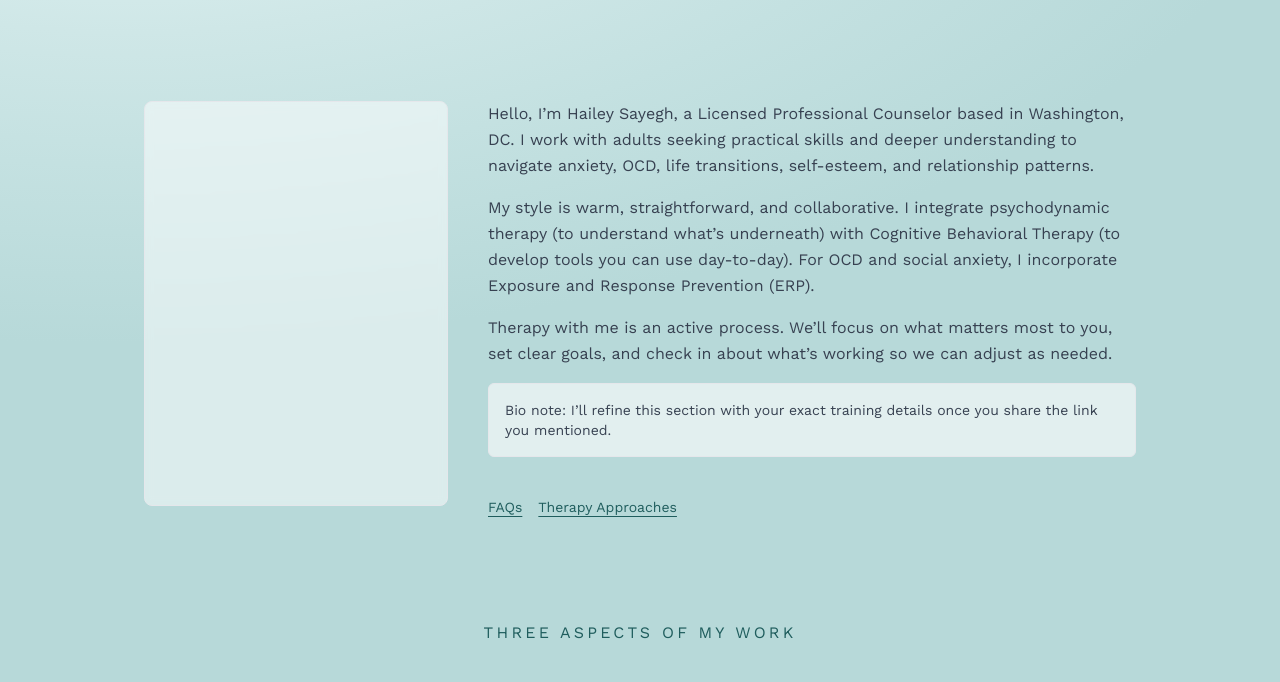
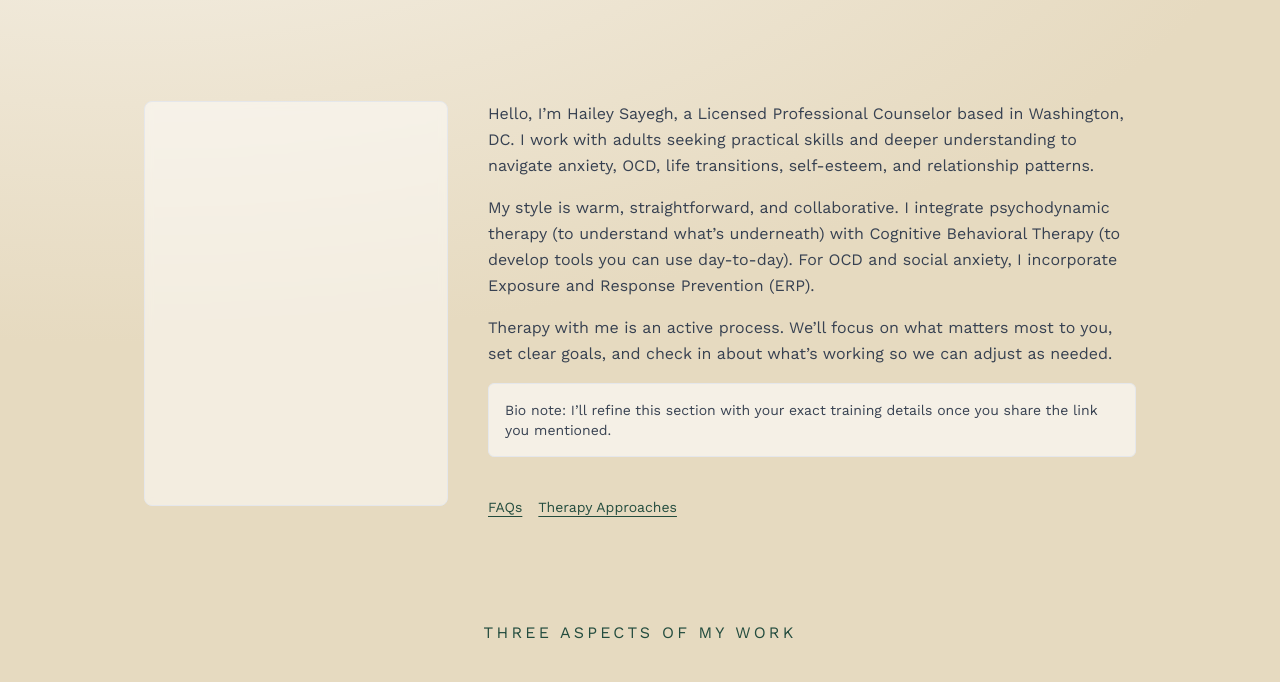
Before and after one commit to haileysayegh/lpc-website, a website: page docs/about/index.html in a window 1280 px wide. Shown: the part 256-938 px from the top of the page. Drawn offline with nearby package versions, Linux system fonts and the light colour scheme.

Commit message:
Theme: dark green + cream with orange accents; update background and headings; rebuild CSS

```diff
--- a/docs/tailwind.css
+++ b/docs/tailwind.css
@@ -7,10 +7,11 @@
 /* Design tokens */
 @layer base {
   :root {
-    --brand-50: 244 247 247;
-    --brand-600: 37 111 111;
-    --brand-700: 31 93 93;
-    --ink: 31 41 55;
+    --brand-50: 250 246 239;   /* cream */
+    --brand-600: 46 94 78;     /* dark green */
+    --brand-700: 35 76 62;     /* darker green */
+    --accent-500: 233 137 42;  /* orange */
+    --ink: 26 36 33;           /* near-black green */
   }
 
   html { scroll-behavior: smooth; }
@@ -29,7 +30,7 @@
 /* Presentation helpers */
 @layer components {
   .aqua-paper {
-    background: radial-gradient(1200px 600px at 10% 0%, #e8f3f3 0%, #d9eeee 30%, #cfe7e7 48%, #c4e1e1 70%, #b7d9d9 100%);
+    background: radial-gradient(1200px 600px at 10% 0%, #f7f3ea 0%, #f2ecdf 30%, #ede4d1 60%, #e6dac0 100%);
   }
 
   .section-eyebrow {
--- a/tailwind.config.js
+++ b/tailwind.config.js
@@ -8,16 +8,21 @@ module.exports = {
     extend: {
       colors: {
         brand: {
-          50: '#f4f7f7',
-          100: '#e8efef',
-          200: '#c9dcdc',
-          300: '#a9c9c9',
-          400: '#6aa3a3',
-          500: '#2a7d7d',
-          600: '#256f6f',
-          700: '#1f5d5d',
-          800: '#184b4b',
-          900: '#133d3d'
+          50: '#FAF6EF',
+          100: '#F3EDE0',
+          200: '#E8DECA',
+          300: '#D8C9A9',
+          400: '#A9C2B4',
+          500: '#3A6B59',
+          600: '#2E5E4E',
+          700: '#234C3E',
+          800: '#1B3C31',
+          900: '#132B23'
+        },
+        accent: {
+          400: '#F6A64A',
+          500: '#E9892A',
+          600: '#CC6E12'
         }
       }
     }
```
Also changed, not shown: docs/index.html (+6 -6 lines), docs/styles.css.
